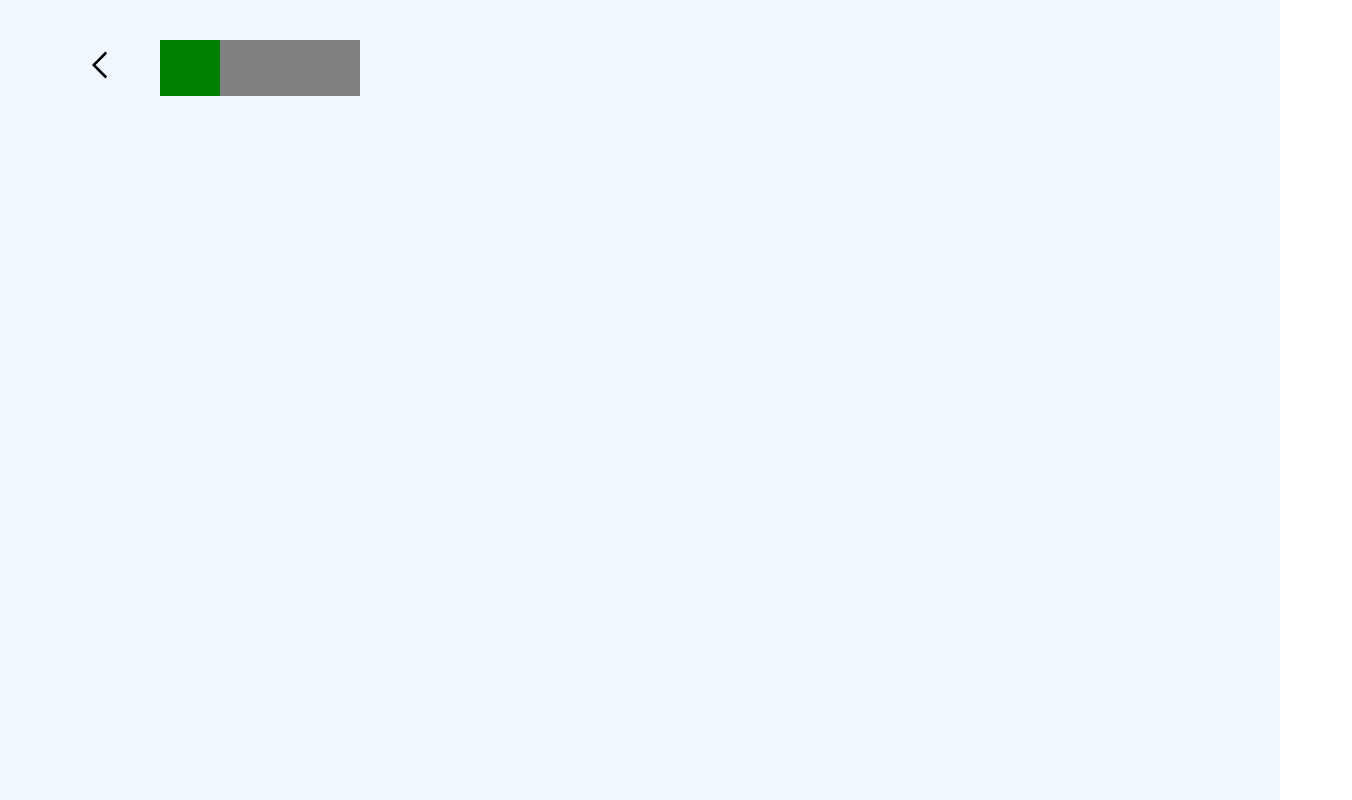
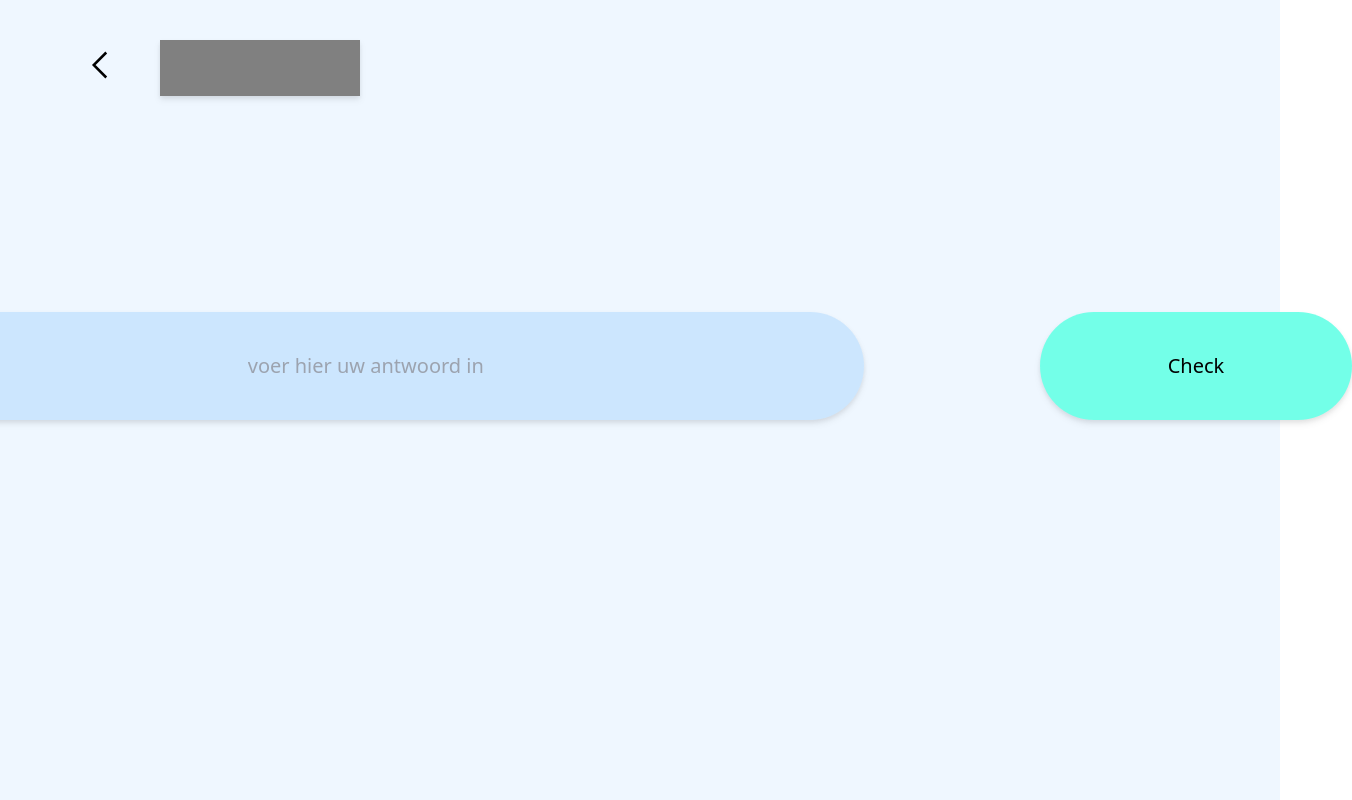
Before and after one commit to JTS-Games/TLE-3-Front-End, a React (Vite) app: page /lessons/1 in a window 1280 px wide. Shown: the whole page, 1352 px wide, since content can reach past the window. Built offline with nearby package versions, Linux system fonts and the light colour scheme; no server answers.

Commit message:
Made quiz answerable

```diff
--- a/src/lesson.jsx
+++ b/src/lesson.jsx
@@ -1,21 +1,142 @@
-function lesson() {
+import React, { useState, useEffect } from 'react';
+import {useParams} from "react-router";
+
+function Lesson() {
+    function handleBackButton() {
+        alert('You clicked me!');
+    }
+
+    const [formData, setFormData] = useState({
+        answer: '',
+    });
+
+    const handleInputChange = (event) => {
+
+        const {name, value} = event.target;
+        setFormData({
+            ...formData,
+            [name]: value,
+        });
+    };
+
+    const params=useParams();
+
+    const [sign, setSign] = useState([]);
+
+    //loads data
+    useEffect(() => {
+        loadData();
+    }, []);
+
+    const loadData = async () => {
+        const response = await fetch(`http://145.24.223.113:8000/signs/${params.id}`, {
+            headers: {
+                'Accept': 'application/json'
+            }
+        });
+        const data = await response.json();
+        setSign(data);
+        console.log(data);
+    }
+
+    //Handles button
+    async function handleSubmitButton(event) {
+        event.preventDefault();
+        if(formData.answer.toLowerCase() === sign.translation.toLowerCase()) {
+            console.log("correct")
+            console.log(sign.translation);
+            console.log(formData.answer);
+            correctAnswer()
+
+        } else {
+            console.log("incorrect")
+            console.log(sign.translation);
+            console.log(formData.answer);
+            incorrectAnswer()
+        }
+    }
+
+    const [isCorrect, setIsCorrect] = useState(false);
+    const [isIncorrect, setIsIncorrect] = useState(false);
+
+    function correctAnswer() {
+        setIsCorrect(true);
+    }
+
+    function incorrectAnswer() {
+        setIsIncorrect(true);
+    }
+
     return (
         <main>
-            <div className="flex items-center justify-between p-10">
+            <section className="flex items-center justify-between p-10">
                 <div>
-                    <button className="w-10 h-10 mx-10">
+                    <button onClick={handleBackButton} className="w-10 h-10 mx-10">
                         <svg xmlns="http://www.w3.org/2000/svg" fill="none" viewBox="0 0 24 24" strokeWidth="1.5"
                              stroke="currentColor" className="size-10">
-                            <path strokelinecap="round" strokelinejoin="round" d="M15.75 19.5 8.25 12l7.5-7.5"/>
+                            <path d="M15.75 19.5 8.25 12l7.5-7.5"/>
                         </svg>
                     </button>
                 </div>
                 <div className="flex w-full flex-col gap-4">
-                    <progress className="rounded-full h-14" value={0.3}/>
+                    <progress className="drop-shadow-md rounded-full h-14" value={0}/>
                 </div>
-            </div>
+            </section>
+            <section>
+                <div className="flex items-center justify-center p-10">
+                    <img className="max-w-3xl" src={sign.gif}></img>
+                </div>
+            </section>
+            <section>
+                <form className="flex items-center justify-center p-10 gap-44 mt-14 sticky">
+                    <div>
+                        <input className="drop-shadow-md bg-button py-10 px-80 rounded-full" value={formData.answer}
+                               type="text" id="answer"
+                               name="answer" required onChange={handleInputChange}
+                               placeholder="voer hier uw antwoord in"></input>
+                    </div>
+                    <div>
+                        <button type="submit" onClick={handleSubmitButton}
+                                className="drop-shadow-md bg-correct py-10 px-32 rounded-full">Check
+                        </button>
+                    </div>
+                </form>
+            </section>
+            {isCorrect && (
+                <section className="flex sticky bottom-0 w-[100%] justify-center">
+                    <div className="flex w-[100%] justify-between py-24 px-32 bg-correct rounded-t-[100px]">
+                        <div className="flex items-center">
+                            <p className="text-8xl">Correct!</p>
+                        </div>
+                        <div className="flex items-center">
+                            <p>Dit gebaar betekent inderdaad {sign.translation}</p>
+                        </div>
+                        <div>
+                            <button className="drop-shadow-md bg-button py-10 px-32 rounded-full">Volgende vraag</button>
+                        </div>
+                    </div>
+                </section>
+            )}
+            {isIncorrect && (
+                <section className="flex sticky bottom-0 w-[100%] justify-center">
+                    <div className="flex w-[100%] justify-between py-24 px-32 bg-incorrect rounded-t-[100px]">
+                        <div className="flex items-center text-white">
+                            <p className="text-8xl">Incorrect</p>
+                        </div>
+                        <div className="flex items-center gap-10">
+                            <div className="flex items-center">
+                                <button className="drop-shadow-md bg-correct py-10 px-32 rounded-full">Ga naar woordenboek</button>
+                            </div>
+                            <div>
+                                <button className="drop-shadow-md bg-button py-10 px-32 rounded-full">Volgende vraag
+                                </button>
+                            </div>
+                        </div>
+                    </div>
+                </section>
+            )}
         </main>
     );
 }
 
-export default lesson;
+export default Lesson;
--- a/tailwind.config.js
+++ b/tailwind.config.js
@@ -8,7 +8,9 @@ export default {
     extend: {
       colors: {
         'background' : '#EFF7FF',
-        'button' : '#CCE6FE'
+        'button' : '#CCE6FE',
+        'correct' : '#73FFE8',
+        'incorrect' : '#FF1A7D'
       }
     },
   },
```
Also changed, not shown: 1 other file (tests, documents, lock files or other folders).
